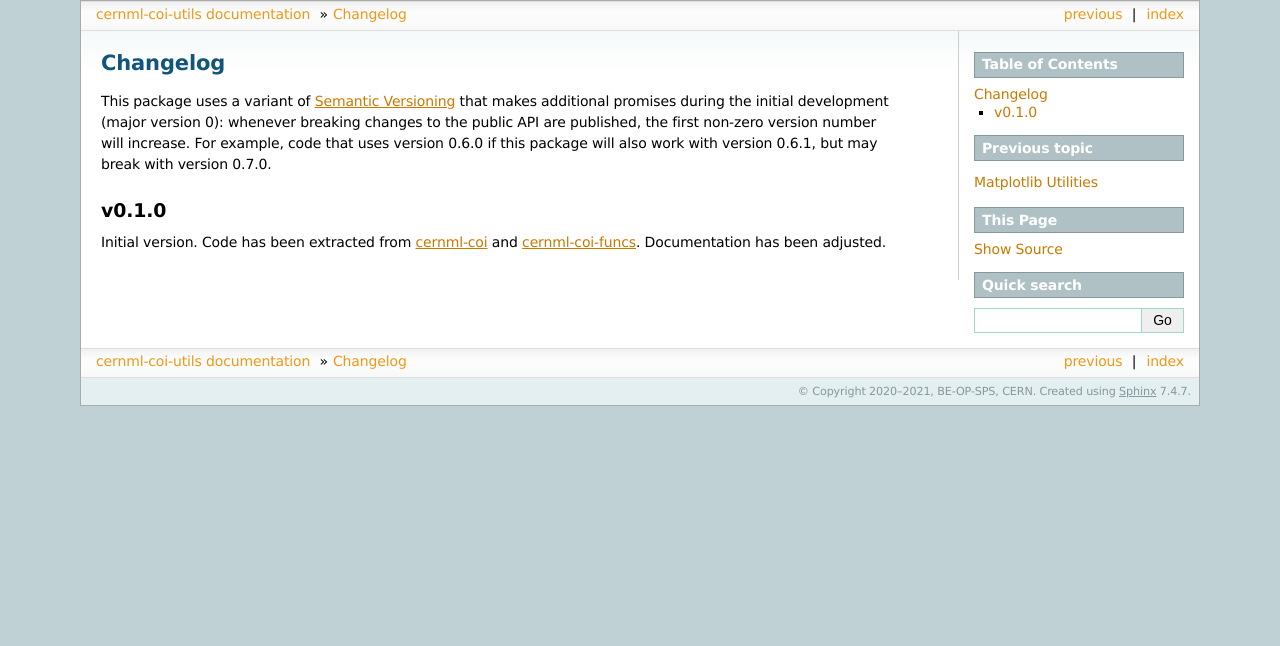
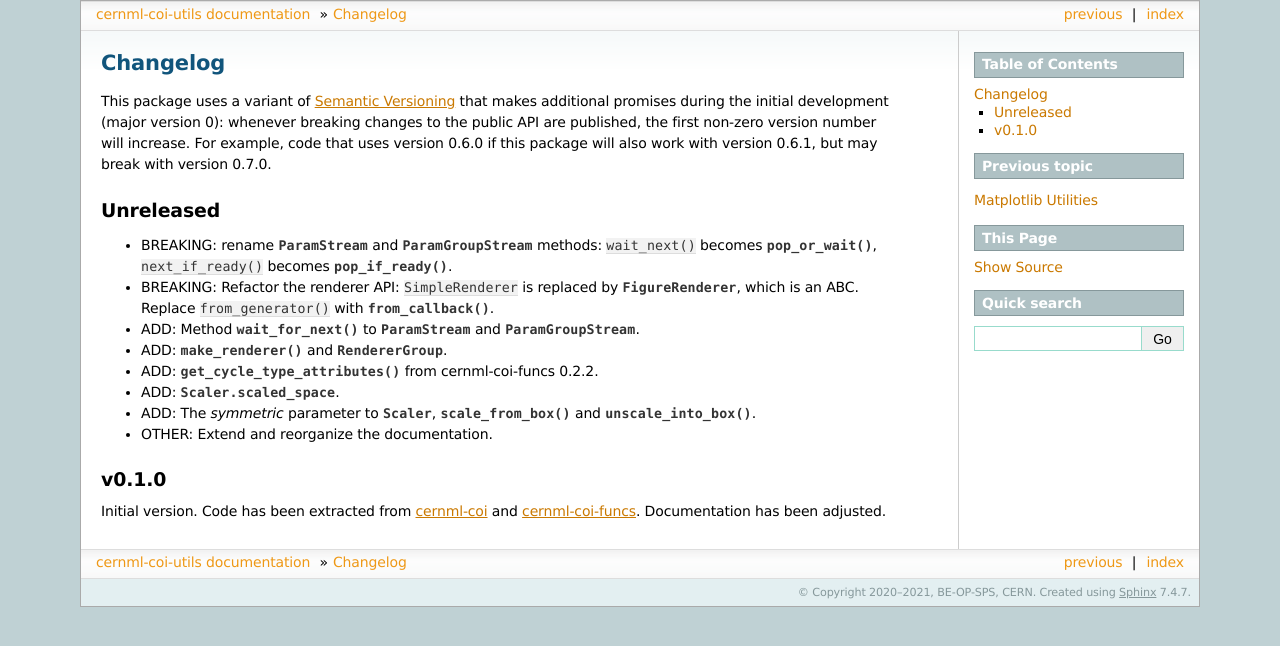
Before and after one commit to geoff-project/coi-utils, a Sphinx documentation site: the page built from docs/changelog.md, in a window 1280 px wide. Shown: the top 646 px of the page. Built offline with Sphinx 7.4.7, drawn with Linux system fonts in a browser that asks for light colours; the version number could not be read and is left out.

Commit message:
Update changelog.

```diff
--- a/docs/changelog.md
+++ b/docs/changelog.md
@@ -6,6 +6,17 @@ whenever breaking changes to the public API are published, the first non-zero
 version number will increase. For example, code that uses version 0.6.0 if this
 package will also work with version 0.6.1, but may break with version 0.7.0.
 
+## Unreleased
+
+- BREAKING: rename {class}`~cernml.japc_utils.ParamStream` and {class}`~cernml.japc_utils.ParamGroupStream` methods: `wait_next()` becomes {meth}`~cernml.japc_utils.ParamStream.pop_or_wait()`, `next_if_ready()` becomes {meth}`~cernml.japc_utils.ParamStream.pop_if_ready()`.
+- BREAKING: Refactor the renderer API: `SimpleRenderer` is replaced by {class}`~cernml.mpl_utils.FigureRenderer`, which is an {term}`ABC <abstract base class>`. Replace `from_generator()` with {meth}`~cernml.mpl_utils.FigureRenderer.from_callback()`.
+- ADD: Method {meth}`~cernml.japc_utils.ParamStream.wait_for_next()` to {class}`~cernml.japc_utils.ParamStream` and {class}`~cernml.japc_utils.ParamGroupStream`.
+- ADD: {func}`~cernml.mpl_utils.make_renderer()` and {class}`~cernml.mpl_utils.RendererGroup`.
+- ADD: {func}`~cernml.lsa_utils.get_cycle_type_attributes()` from cernml-coi-funcs 0.2.2.
+- ADD: {attr}`Scaler.scaled_space <cernml.gym_utils.Scaler.scaled_space>`.
+- ADD: The *symmetric* parameter to {class}`~cernml.gym_utils.Scaler`, {func}`~cernml.gym_utils.scale_from_box()` and {func}`~cernml.gym_utils.unscale_into_box()`.
+- OTHER: Extend and reorganize the documentation.
+
 ## v0.1.0
 
 Initial version. Code has been extracted from
```
